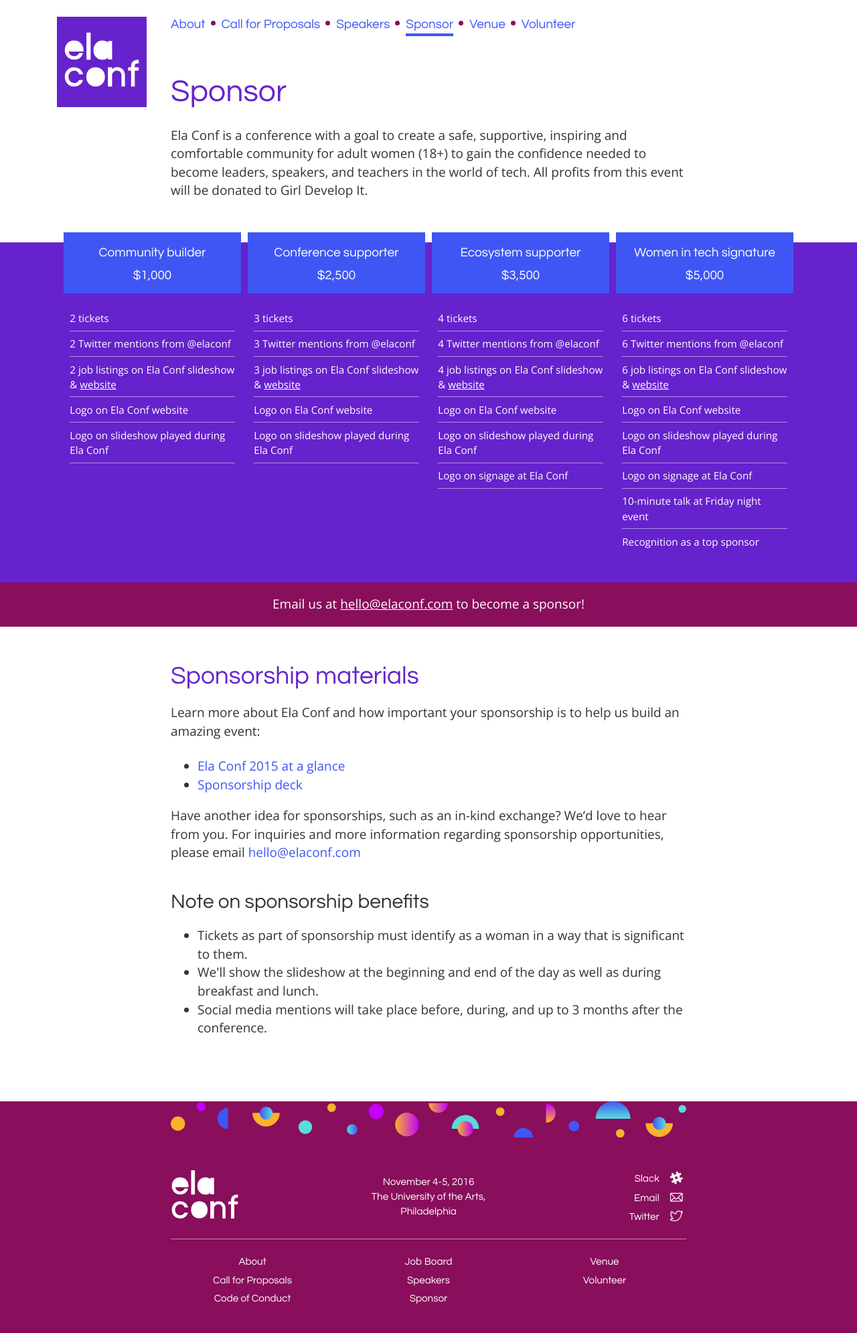
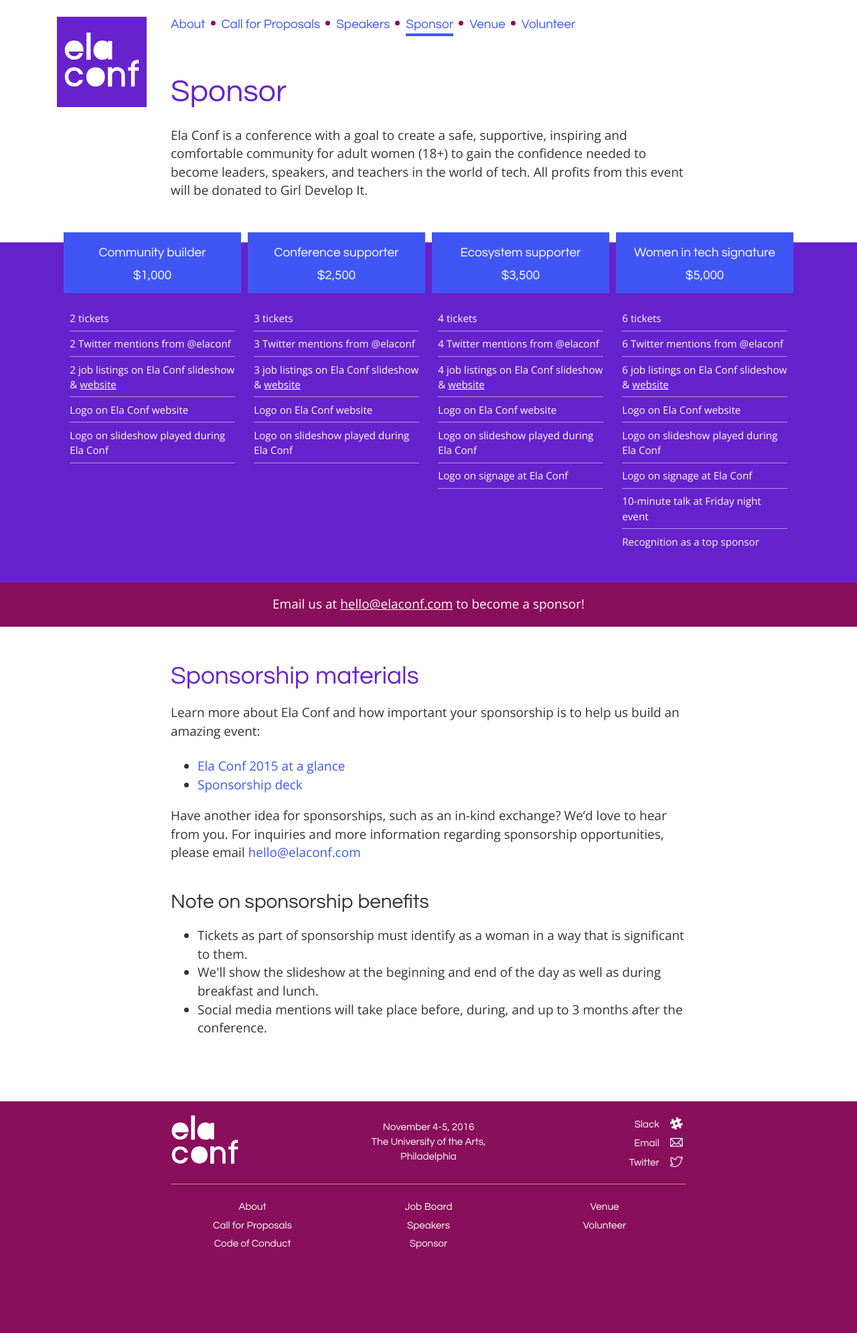
Before and after one commit to elaconf/elaconf.github.io, a Jekyll site: the page built from sponsor/index.html, in a window 1280 px wide. Shown: the whole page at 67% size. Built offline with Jekyll 4.4.1, drawn with Linux system fonts in a browser that asks for light colours; after the commit the page ends 1909 px from its top, so only the background shows below that.

Commit message:
rm pattern

```diff
--- a/_includes/footer.html
+++ b/_includes/footer.html
@@ -1,8 +1,6 @@
 <footer>
 
   <div class="limiter">
-
-    <div class="footer-pattern">{% include svg/fun-pattern.svg %}</div>
 
     <div class="footer">
       <div class="show-desktop third">
--- a/_sass/_layout.scss
+++ b/_sass/_layout.scss
@@ -52,7 +52,7 @@ footer {
   background: $footer-bg;
   color: $white;
   padding-bottom: 1em;
-  //padding-top: 1em;
+  padding-top: 1em;
 
   a {
     color: $white;
--- a/_sass/_variables.scss
+++ b/_sass/_variables.scss
@@ -5,7 +5,7 @@ $light: #fff;
 // main color accents
 $accent-main: #4056f4;
 $accent-main-light: #57dddd;
-$accent-secondary: #890E5B;
+$accent-secondary: #890e5b;
 $accent-tertiary: #62c;
 
 $gradient-light: #f7b32b;
```
